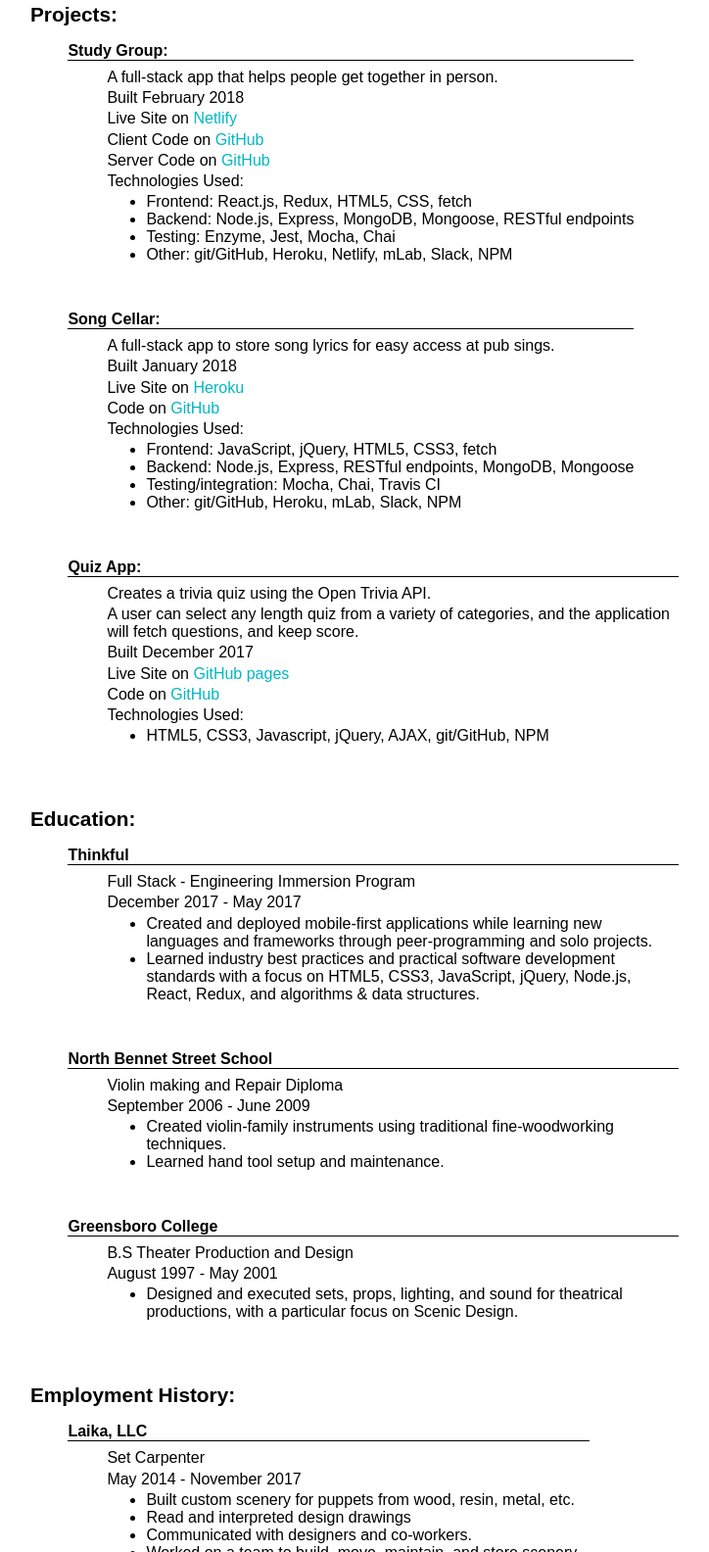
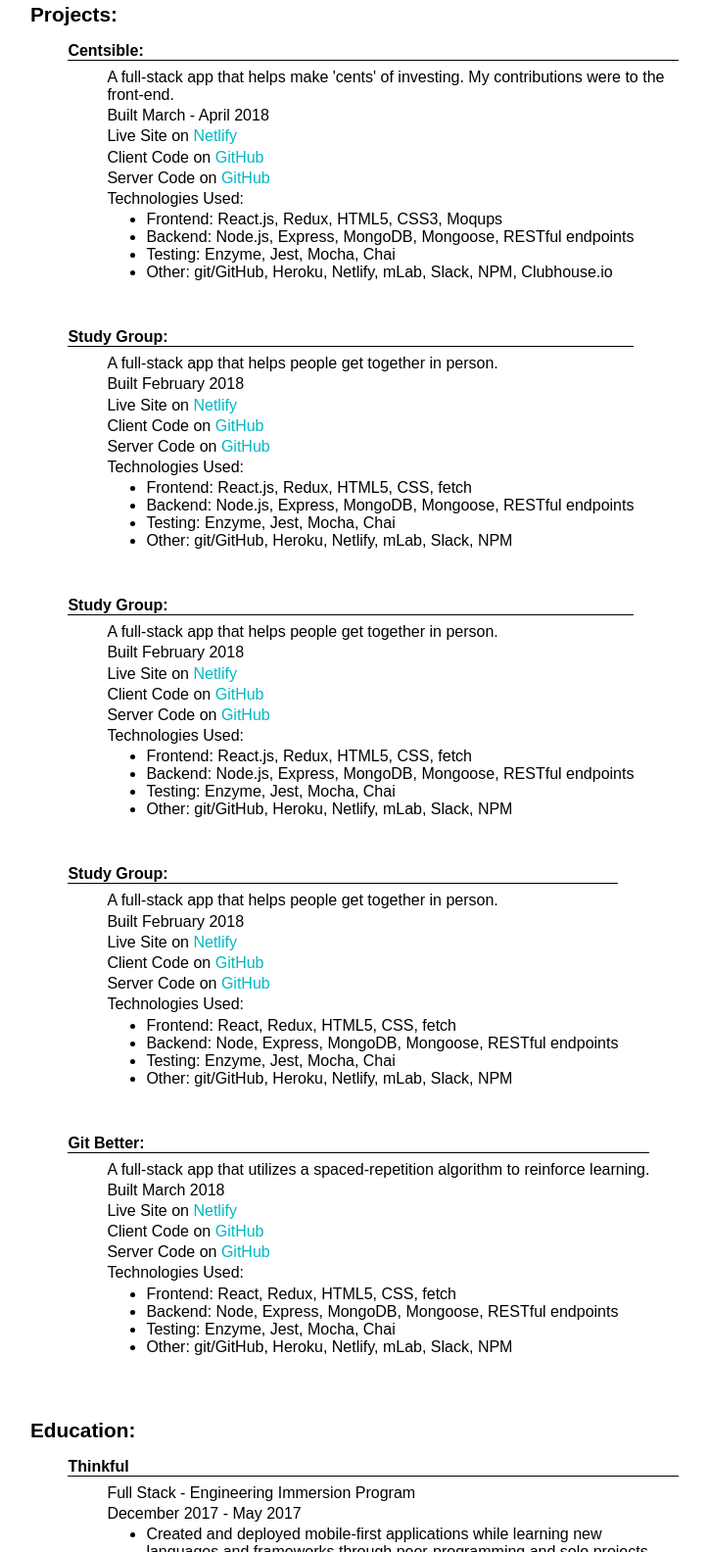
Before and after one commit to ASTribble/resume, a website: page index.html in a window 1280 px wide. Shown: the part 445-2029 px from the top of the page at 98% size, without its empty margins (259-983 px from the left). Drawn offline with Linux system fonts and the light colour scheme; a web font is replaced by a local one.

Commit message:
updated projects

```diff
--- a/index.html
+++ b/index.html
@@ -59,6 +59,38 @@
 
   <section id="projects">
     <h2>Projects:</h2>
+
+    <dl>
+      <dt>Centsible:</dt>
+      <dd>A full-stack app that helps make 'cents' of investing.  My contributions were to the front-end.</dd>
+      <dd>Built March - April 2018</dd>
+      <dd class='code-link'>Live Site on
+        <a href='https://centsilble.netlify.com/' target='_blank'>Netlify</a>
+      </dd>
+      <dd class='code-link'>Client Code on
+        <a href='https://github.com/thinkful-ei17/teamThree-client' target='_blank'>GitHub</a>
+      </dd>
+        <dd class='code-link'>Server Code on
+          <a href='https://github.com/JohnLCastillo/TeamThree-server' target='_blank'>GitHub</a>
+        </dd>
+      <dd>Technologies Used:
+        <ul>
+          <li>
+             Frontend: React.js, Redux, HTML5, CSS3, Moqups
+          </li>
+          <li>
+             Backend: Node.js, Express, MongoDB, Mongoose, RESTful endpoints
+          </li>
+          <li>
+             Testing: Enzyme, Jest, Mocha, Chai
+          </li>
+          <li>
+            Other: git/GitHub, Heroku, Netlify, mLab, Slack, NPM, Clubhouse.io
+          </li>
+        </ul>
+      </dd>
+    </dl>
+
     <dl>
       <dt>Study Group:</dt>
       <dd>A full-stack app that helps people get together in person.</dd>
@@ -89,8 +121,99 @@
         </ul>
       </dd>
     </dl>
+    <dl>
+      <dt>Study Group:</dt>
+      <dd>A full-stack app that helps people get together in person.</dd>
+      <dd>Built February 2018</dd>
+      <dd class='code-link'>Live Site on
+        <a href='https://study-group.netlify.com/' target='_blank'>Netlify</a>
+      </dd>
+      <dd class='code-link'>Client Code on
+        <a href='https://github.com/ASTribble/StudyGroup-client' target='_blank'>GitHub</a>
+      </dd>
+        <dd class='code-link'>Server Code on
+          <a href='https://github.com/ASTribble/StudyGroup-server' target='_blank'>GitHub</a>
+        </dd>
+      <dd>Technologies Used:
+        <ul>
+          <li>
+             Frontend: React.js, Redux, HTML5, CSS, fetch
+          </li>
+          <li>
+             Backend: Node.js, Express, MongoDB, Mongoose, RESTful endpoints
+          </li>
+          <li>
+             Testing: Enzyme, Jest, Mocha, Chai
+          </li>
+          <li>
+            Other: git/GitHub, Heroku, Netlify, mLab, Slack, NPM
+          </li>
+        </ul>
+      </dd>
+    </dl>
+    <dl>
+      <dt>Study Group:</dt>
+      <dd>A full-stack app that helps people get together in person.</dd>
+      <dd>Built February 2018</dd>
+      <dd class='code-link'>Live Site on
+        <a href='https://study-group.netlify.com/' target='_blank'>Netlify</a>
+      </dd>
+      <dd class='code-link'>Client Code on
+        <a href='https://github.com/ASTribble/StudyGroup-client' target='_blank'>GitHub</a>
+      </dd>
+        <dd class='code-link'>Server Code on
+          <a href='https://github.com/ASTribble/StudyGroup-server' target='_blank'>GitHub</a>
+        </dd>
+      <dd>Technologies Used:
+        <ul>
+          <li>
+             Frontend: React, Redux, HTML5, CSS, fetch
+          </li>
+          <li>
+             Backend: Node, Express, MongoDB, Mongoose, RESTful endpoints
+          </li>
+          <li>
+             Testing: Enzyme, Jest, Mocha, Chai
+          </li>
+          <li>
+            Other: git/GitHub, Heroku, Netlify, mLab, Slack, NPM
+          </li>
+        </ul>
+      </dd>
+    </dl>
 
-      <dl>
+    <dl>
+      <dt>Git Better:</dt>
+      <dd>A full-stack app that utilizes a spaced-repetition algorithm to reinforce learning.</dd>
+      <dd>Built March 2018</dd>
+      <dd class='code-link'>Live Site on
+        <a href='https://git-better.netlify.com/' target='_blank'>Netlify</a>
+      </dd>
+      <dd class='code-link'>Client Code on
+        <a href='https://github.com/ASTribble/GitBetter-client' target='_blank'>GitHub</a>
+      </dd>
+        <dd class='code-link'>Server Code on
+          <a href='https://github.com/ASTribble/GitBetter-server' target='_blank'>GitHub</a>
+        </dd>
+      <dd>Technologies Used:
+        <ul>
+          <li>
+             Frontend: React, Redux, HTML5, CSS, fetch
+          </li>
+          <li>
+             Backend: Node, Express, MongoDB, Mongoose, RESTful endpoints
+          </li>
+          <li>
+             Testing: Enzyme, Jest, Mocha, Chai
+          </li>
+          <li>
+            Other: git/GitHub, Heroku, Netlify, mLab, Slack, NPM
+          </li>
+        </ul>
+      </dd>
+    </dl>
+
+      <!-- <dl>
         <dt>Song Cellar:</dt>
         <dd>A full-stack app to store song lyrics for easy access at pub sings.</dd>
         <dd>Built January 2018</dd>
@@ -117,8 +240,8 @@
             </li>
           </ul>
         </dd>
-      </dl>
-
+      </dl> -->
+<!--
       <dl>
         <dt>Quiz App:</dt>
         <dd>Creates a trivia quiz using the Open Trivia API.</dd>
@@ -140,7 +263,7 @@
             </li>
           </ul>
         </dd>
-      </dl>
+      </dl> -->
 
 
   </section>
```
